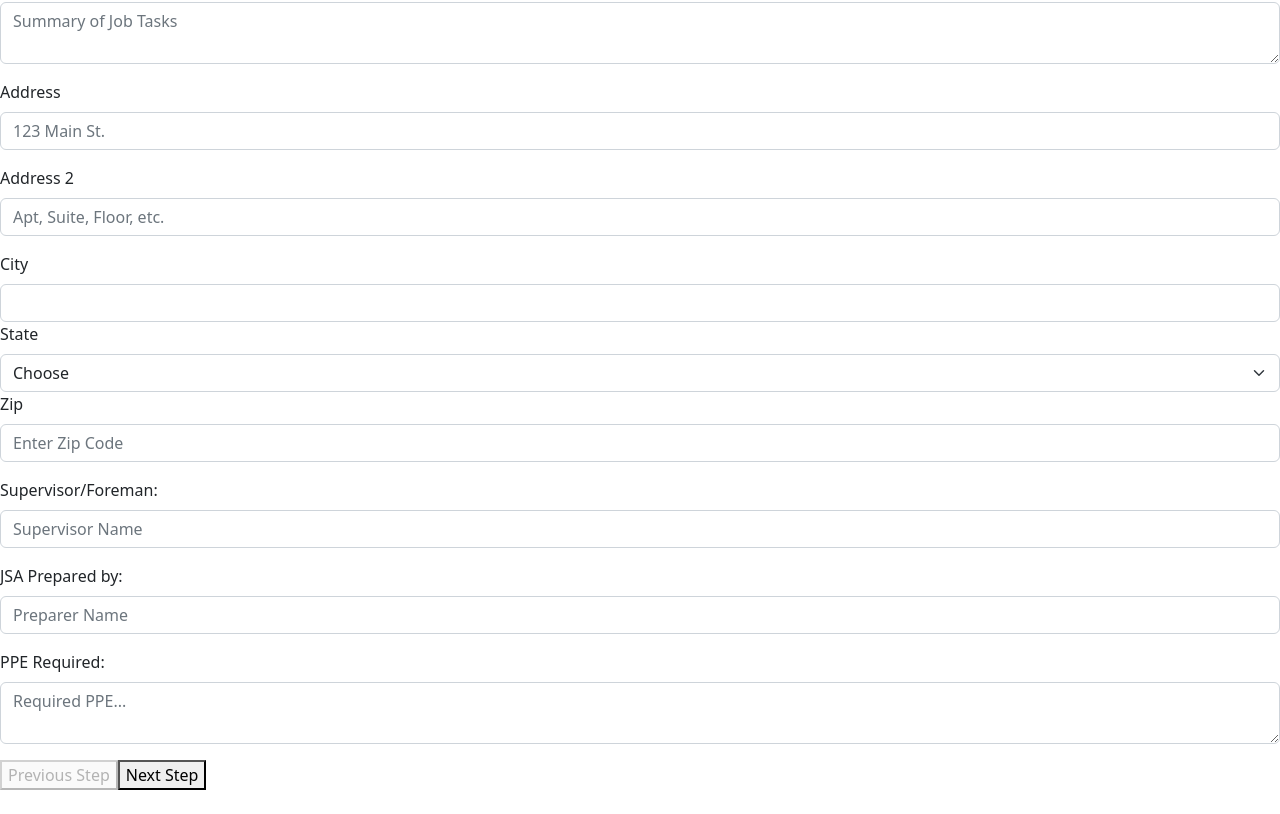
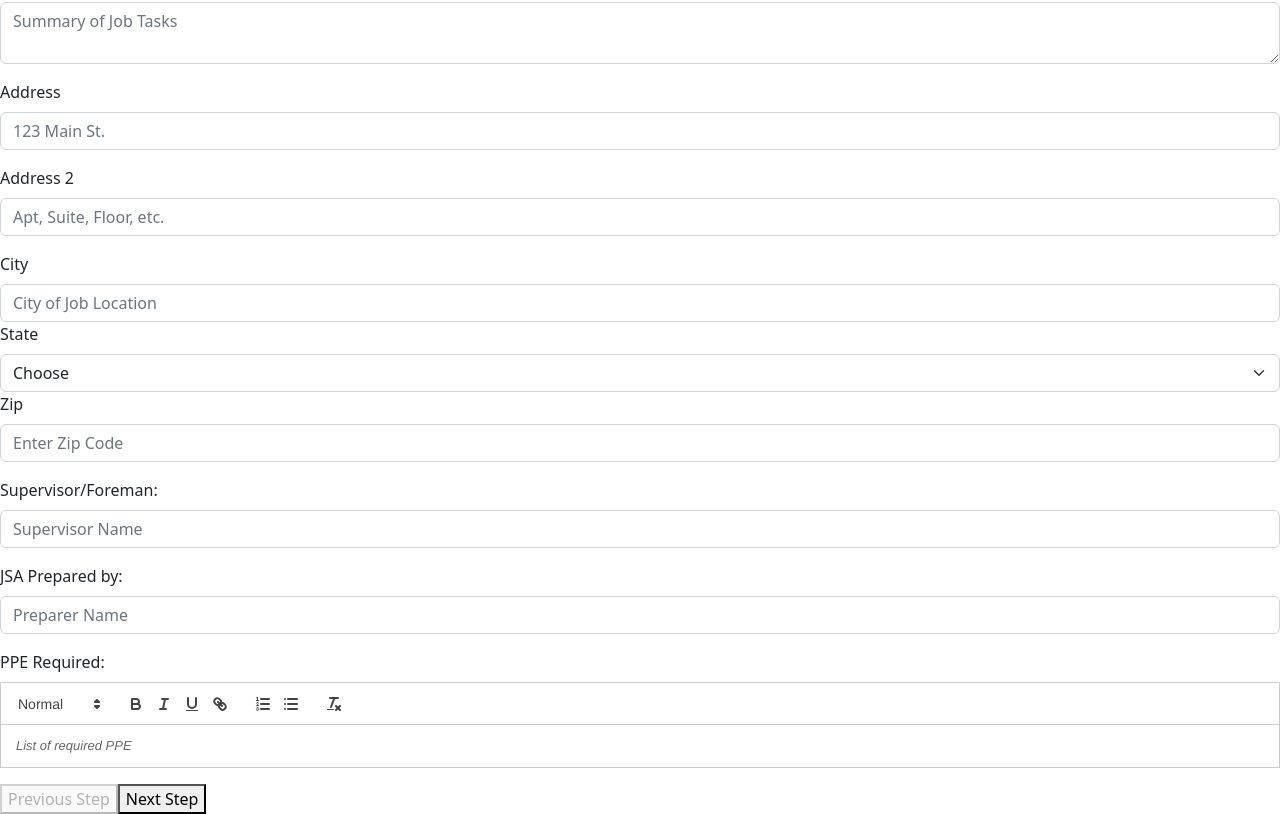
Before and after one commit to JudPLopez/open-jsa, a React (Create React App) app: page / in a window 1280 px wide. Shown: the part 314-1128 px from the top of the page. Before the commit the page ends 1104 px from the top, so only its background shows below. Built offline with nearby package versions, Linux system fonts and the light colour scheme.

Commit message:
working on quill editor state

```diff
--- a/src/jsa-components/JobAnalysis.js
+++ b/src/jsa-components/JobAnalysis.js
@@ -1,11 +1,8 @@
 import { useState } from 'react';
 import React from 'react';
 import Form from 'react-bootstrap/form';
-import FormGroup from 'react-bootstrap/FormGroup';
 import ReactQuill from 'react-quill';
 import 'react-quill/dist/quill.snow.css';
-import Col from 'react-bootstrap/Col';
-import Row from 'react-bootstrap/row';
 
 function JobAnalysis() {
     const [selectedState, setSelectedState] = useState('');
--- a/src/jsa-components/JobDetails.js
+++ b/src/jsa-components/JobDetails.js
@@ -4,59 +4,135 @@ import Form from 'react-bootstrap/form';
 import Col from 'react-bootstrap/Col';
 import Row from 'react-bootstrap/row';
 import StatePicker from './StatePicker';
+import ReactQuill from 'react-quill';
+import 'react-quill/dist/quill.snow.css';
 
-function JobDetails() {
+function JobDetails({formData, setFormData}) {
     const [selectedState, setSelectedState] = useState('');
 
     const handleStateChange = (e) => {
         setSelectedState(e.target.value)};
 
+    const handlePpeChange = (value) => {
+        setFormData({...formData, ppe: value})
+    }
+
     return (
         <Form className='job-details-container'>
             <Form.Group className='mb-3' controlId='formBasicDate'>
                 <Form.Label>Date: </Form.Label>
-                <Form.Control type='date'></Form.Control>
+                <Form.Control
+                    type='date'
+                    value={formData.date}
+                    onChange={(e) => {
+                        setFormData({...formData, date: e.target.value});
+                    }}
+                />
             </Form.Group>
             <Form.Group className='mb-3' controlId='formBasicJobNumber'>
                 <Form.Label>Job/Work Order #: </Form.Label>
-                <Form.Control type='text' placeholder='work order #'></Form.Control>
+                <Form.Control
+                    type='text'
+                    placeholder='work order #'
+                    value={formData.workOrder}
+                    onChange={(e) => {
+                        setFormData({...formData, workOrder: e.target.value});
+                    }}
+                />
             </Form.Group>
             <Form.Group className='mb-3' controlId='formBasicTask'>
                 <Form.Label>Tasks: </Form.Label>
-                <Form.Control as='textarea' placeholder='Summary of Job Tasks'></Form.Control>
+                <Form.Control
+                    as='textarea'
+                    placeholder='Summary of Job Tasks'
+                    value={formData.tasks}
+                    onChange={(e) => {
+                        setFormData({...formData, tasks: e.target.value});
+                    }}
+                />
             </Form.Group>
             <Form.Group className='mb-3' controlId='formGridAddress'>
                 <Form.Label>Address</Form.Label>
-                <Form.Control type='text' placeholder='123 Main St.'></Form.Control>
+                <Form.Control
+                    type='text'
+                    placeholder='123 Main St.'
+                    value={formData.addressOne}
+                    onChange={(e) => {
+                        setFormData({...formData, addressOne: e.target.value});
+                    }}
+                />
             </Form.Group>
             <Form.Group className='mb-3' controlId='formGridAddress2'>
                 <Form.Label>Address 2</Form.Label>
-                <Form.Control type='text' placeholder='Apt, Suite, Floor, etc.'></Form.Control>
+                <Form.Control
+                    type='text'
+                    placeholder='Apt, Suite, Floor, etc.'
+                    value={formData.addressTwo}
+                    onChange={(e) => {
+                        setFormData({...formData, addressTwo: e.target.value});
+                    }}
+                />
             </Form.Group>
             <Row className='mb-3'>
                 <Form.Group as={Col} controlId='formGridCity'>
                     <Form.Label>City</Form.Label>
-                    <Form.Control type='text' />
+                    <Form.Control
+                        type='text'
+                        placeholder='City of Job Location'
+                        value={formData.city}
+                        onChange={(e) => {
+                            setFormData({...formData, city: e.target.value});
+                        }}
+                    />
                 </Form.Group>
-                <StatePicker value={selectedState} onChange={handleStateChange} />
+                <StatePicker
+                    value={selectedState}
+                    onChange={handleStateChange}
+                />
 
                 <Form.Group as={Col} controlId="formGridZip">
                     <Form.Label>Zip</Form.Label>
-                    <Form.Control type='text' placeholder='Enter Zip Code'/>
+                    <Form.Control
+                        type='text'
+                        placeholder='Enter Zip Code'
+                        value={formData.zipCode}
+                        onChange={(e) => {
+                            setFormData({...formData, zipCode: e.target.value});
+                        }}
+                    />
                 </Form.Group>
 
             </Row>
             <Form.Group className='mb-3' controlId='formBasicSupervisor'>
                 <Form.Label>Supervisor/Foreman: </Form.Label>
-                <Form.Control type='text' placeholder='Supervisor Name'></Form.Control>
+                <Form.Control
+                    type='text'
+                    placeholder='Supervisor Name'
+                    value={formData.supervisor}
+                    onChange={(e) => {
+                        setFormData({...formData, supervisor: e.target.value});
+                    }}
+                />
             </Form.Group>
             <Form.Group className='mb-3' controlId='formBasicPreparer'>
                 <Form.Label>JSA Prepared by: </Form.Label>
-                <Form.Control type='text' placeholder='Preparer Name'></Form.Control>
+                <Form.Control
+                    type='text'
+                    placeholder='Preparer Name'
+                    value={formData.preparer}
+                    onChange={(e) => {
+                        setFormData({...formData, preparer: e.target.value});
+                    }}
+                />
             </Form.Group>
-            <Form.Group className='mb-3' controlId='formBasicPPE'>
+            <Form.Group className='mb-3' controlId='qillBasicPPE'>
                 <Form.Label>PPE Required: </Form.Label>
-                <Form.Control as='textarea' placeholder='Required PPE...'></Form.Control>
+                <ReactQuill
+                    value={formData.ppe}
+                    theme='snow'
+                    placeholder='List of required PPE'
+                    onChange={handlePpeChange}
+                />
             </Form.Group>
         </Form>
     )
--- a/src/jsa-components/Jsa.js
+++ b/src/jsa-components/Jsa.js
@@ -5,12 +5,25 @@ import SignatureForm from './SignatureForm';
 
 function Jsa() {
   const [page, setPage] = useState(0);
+  const [formData, setFormData] = useState ({
+    date: '',
+    workOrder: '',
+    tasks: '',
+    addressOne: '',
+    addressTwo: '',
+    city: '',
+    state: '',
+    zip: 0,
+    supervisor: '',
+    preparer: '',
+    ppe: '',
+  })
 
   const FormTitles = ['Job Details', 'Job Analysis', 'Employee Information'];
 
   const PageDisplay = () => {
     if (page === 0) {
-      return <JobDetails />;
+      return <JobDetails formData={formData} setFormData={setFormData} />;
     } else if (page === 1) {
       return <JobAnalysis />;
     } else {
--- a/src/jsa-components/StatePicker.js
+++ b/src/jsa-components/StatePicker.js
@@ -13,7 +13,9 @@ function StatePicker(props) {
   return (
     <Form.Group controlId="stateSelect">
       <Form.Label>State</Form.Label>
-      <Form.Select value={props.value} onChange={props.onChange}>
+      <Form.Select
+        value={props.value}
+        onChange={props.onChange}>
         <option value="">Choose</option>
         {states.map((state) => (
           <option key={state} value={state}>{state}</option>
```
